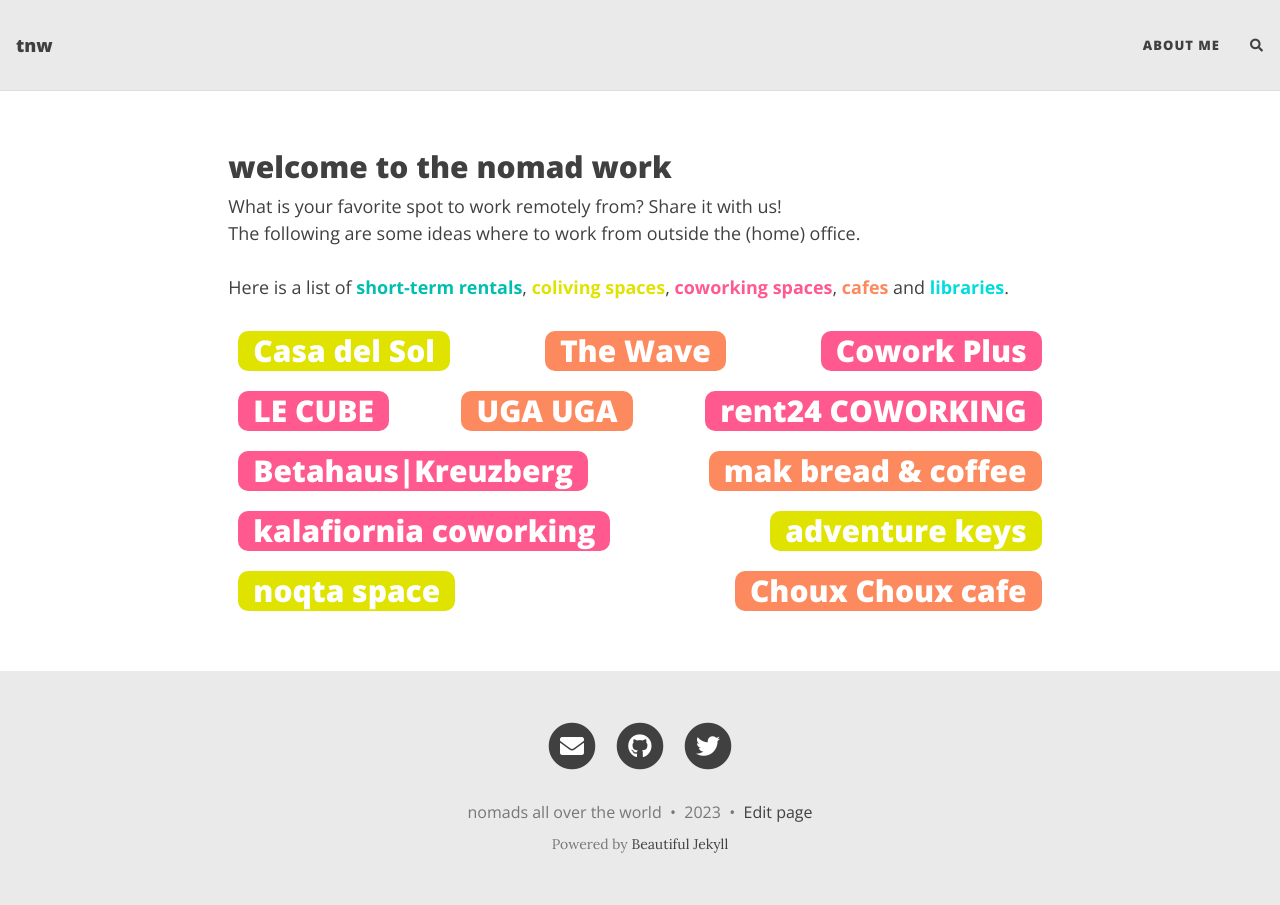
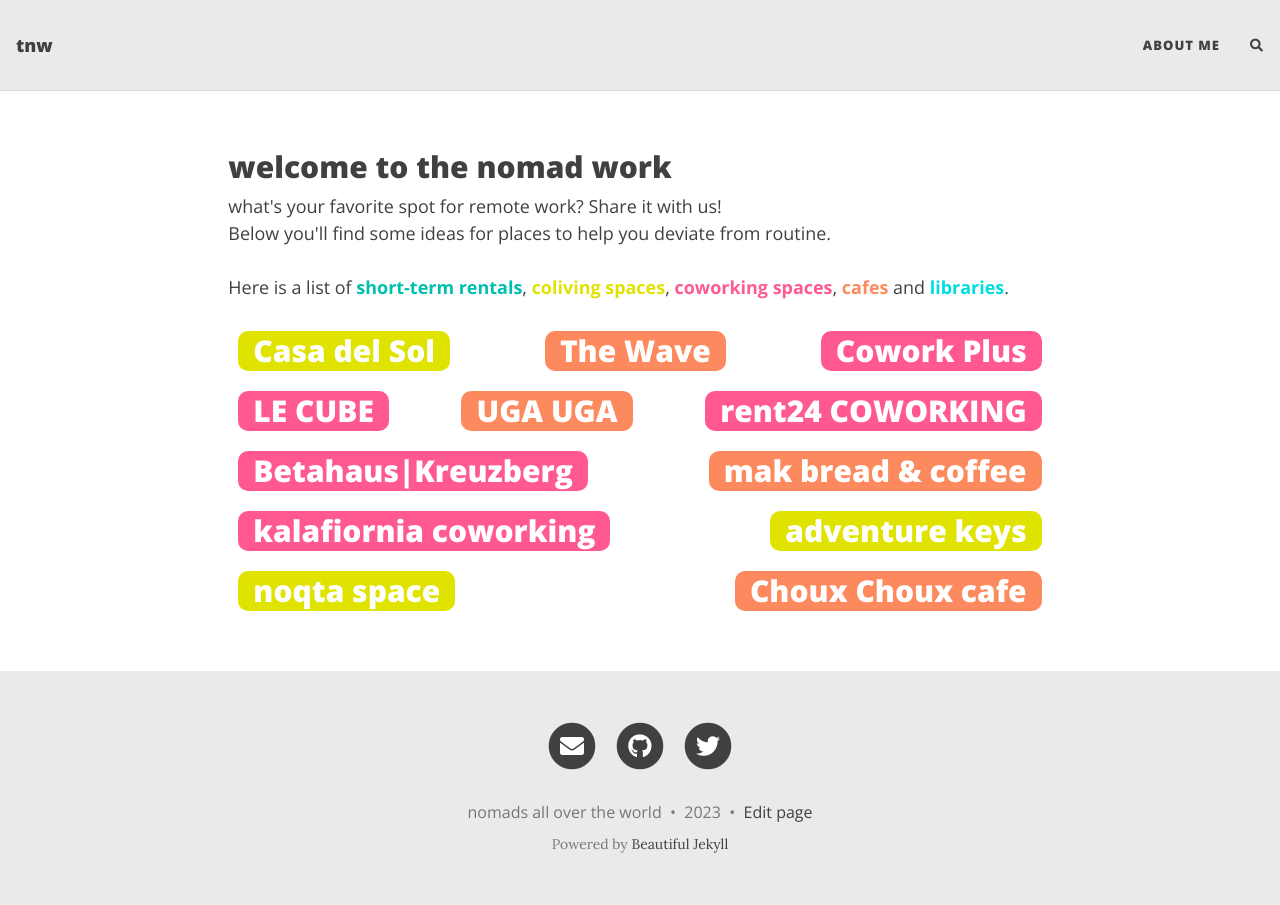
Before and after one commit to thenomadwork/thenomadwork.github.io, a Jekyll site: the page built from index.html, in a window 1280 px wide. Built offline with Jekyll 4.4.1, drawn with Linux system fonts in a browser that asks for light colours; nearby versions of some CDN libraries; the list of posts is cut into pages by our own code; comment, search, counter and statistics services are not loaded.

Commit message:
edit intro

```diff
--- a/index.html
+++ b/index.html
@@ -2,8 +2,8 @@
 layout: home
 title: welcome to the nomad work
 subtitle: >
-    What is your favorite spot to work remotely from? Share it with us! <br>
-    The following are some ideas where to work from outside the (home) office. <br>
+    what's your favorite spot for remote work? Share it with us! <br>
+    Below you'll find some ideas for places to help you deviate from routine. <br>
     <br>
     Here is a list of <strong style="color: #00bfaf; font-weight: 700;">short-term rentals</strong>,
     <strong style="color: #e0e300; font-weight: 700;">coliving spaces</strong>,
```
